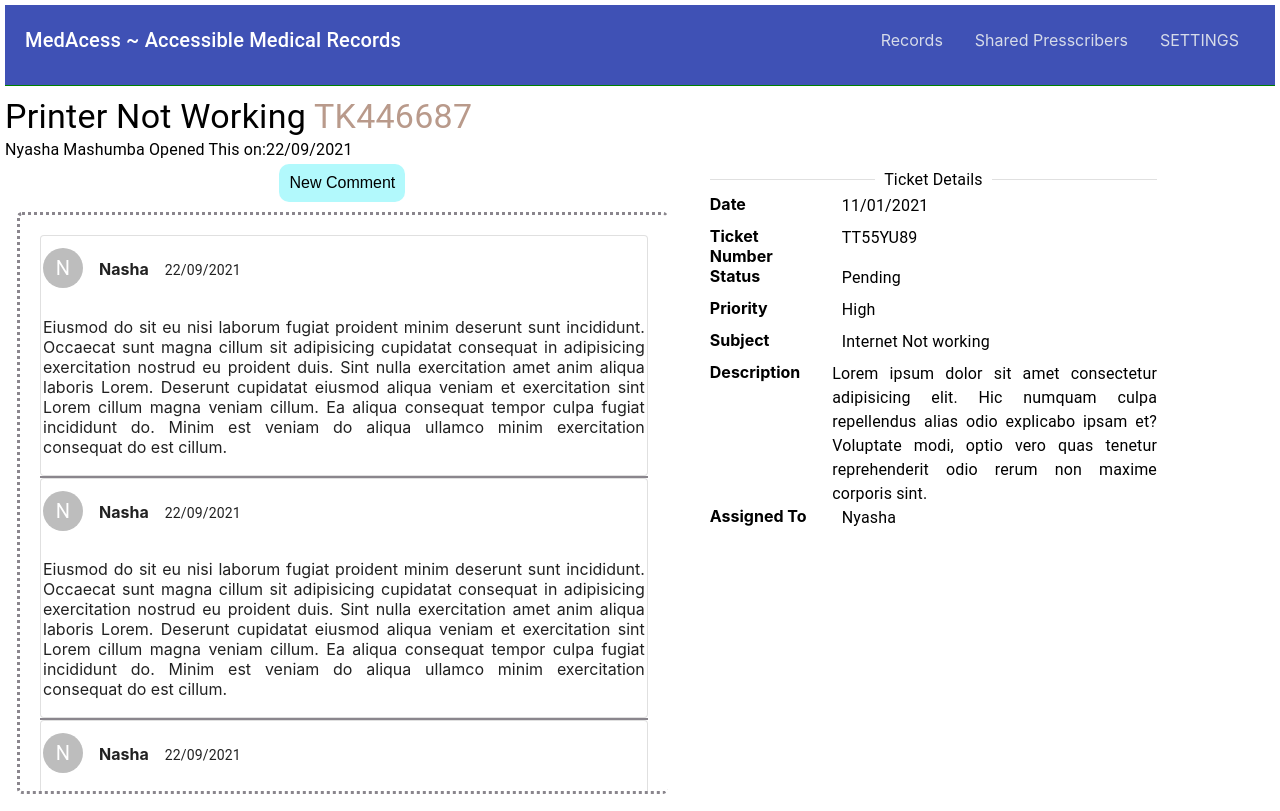
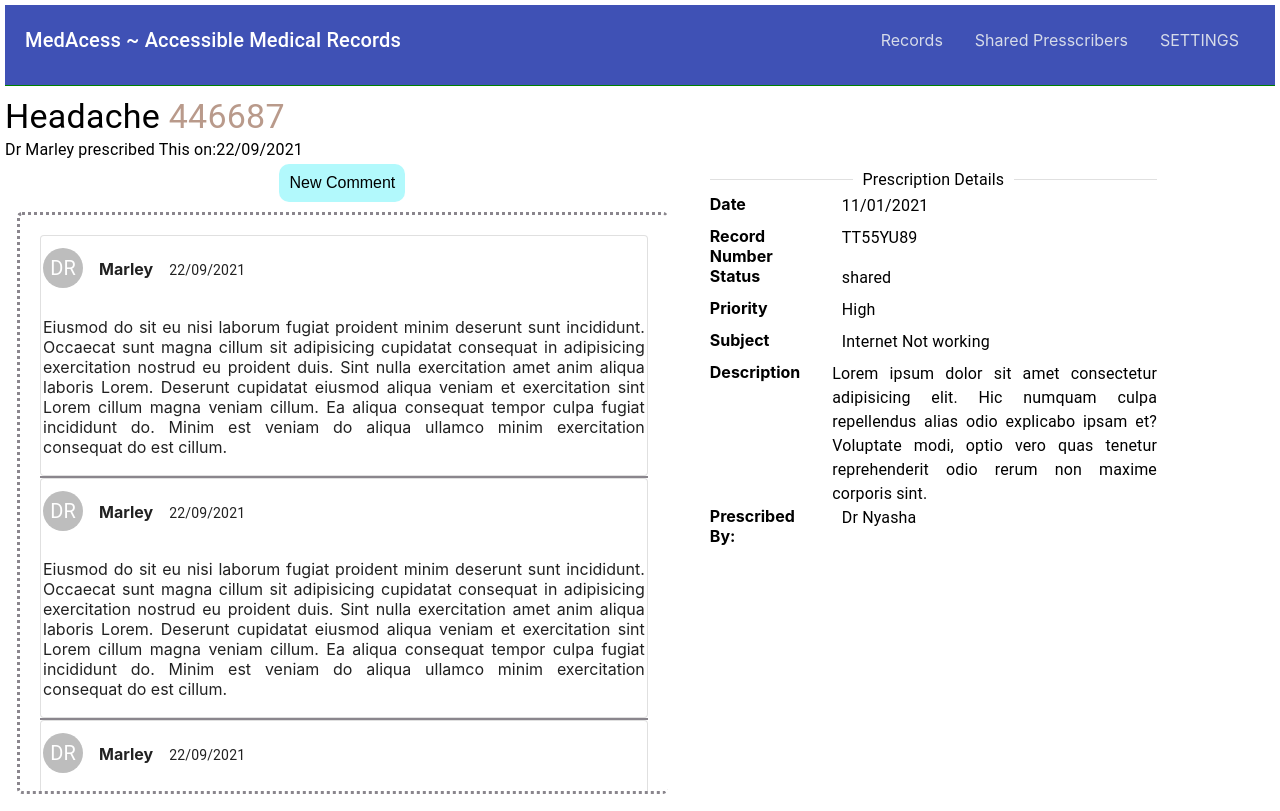
Before and after one commit to dzzirima/final_year_frontend, a React (Create React App) app: page /ticket/1 in a window 1280 px wide. Built offline with nearby package versions, Linux system fonts and the light colour scheme.

Commit message:
worked with prescription details

```diff
--- a/src/components/TicketDetails/TicketDetails.jsx
+++ b/src/components/TicketDetails/TicketDetails.jsx
@@ -42,11 +42,11 @@ const TicketDetails = () => {
       <div className="ticketTitle">
         <Typography variant="h4">
 
-          Printer Not Working <span className="ticketNumber">TK446687</span>
+          Headache <span className="ticketNumber">446687</span>
         </Typography>
       </div>
       <div className="ticketCurrentStatus">
-        <Typography> Nyasha Mashumba Opened This on:22/09/2021 </Typography>
+        <Typography> Dr Marley prescribed  This on:22/09/2021 </Typography>
       </div>
 
       <div className="mainDetailConatiner">
@@ -76,7 +76,7 @@ const TicketDetails = () => {
         </div>
         <div className="rightContainer">
           <Divider>
-            <Typography variant="subtitle1"> Ticket Details</Typography>
+            <Typography variant="subtitle1"> Prescription  Details</Typography>
           </Divider>
           <div className="ticketItemContainer">
             <div className="ticketItemTitle">
@@ -86,7 +86,7 @@ const TicketDetails = () => {
           </div>
           <div className="ticketItemContainer">
             <div className="ticketItemTitle">
-              <Typography variant>Ticket Number</Typography>
+              <Typography variant>Record Number</Typography>
             </div>
             <Box sx={{ m: 2 }}></Box> <Typography>TT55YU89</Typography>
           </div>
@@ -94,7 +94,7 @@ const TicketDetails = () => {
             <div className="ticketItemTitle">
               <Typography variant>Status</Typography>
             </div>
-            <Box sx={{ m: 2 }}></Box> <Typography>Pending</Typography>
+            <Box sx={{ m: 2 }}></Box> <Typography>shared</Typography>
           </div>
           <div className="ticketItemContainer">
             <div className="ticketItemTitle">
@@ -125,9 +125,9 @@ const TicketDetails = () => {
           </div>
           <div className="ticketItemContainer">
             <div className="ticketItemTitle">
-              <Typography variant>Assigned To</Typography>
+              <Typography variant>Prescribed By:</Typography>
             </div>
-            <Box sx={{ m: 2 }}></Box> <Typography>Nyasha</Typography>
+            <Box sx={{ m: 2 }}></Box> <Typography> Dr Nyasha</Typography>
           </div>
         </div>
       </div>
--- a/src/components/TicketsComponents/components/Task.js
+++ b/src/components/TicketsComponents/components/Task.js
@@ -12,7 +12,7 @@ function Task({ task1, onTglStatus }) {
       <div className="taskMainContainer">
         <div>
           <div className = "taskTitleNameContainer">
-             <Avatar> N </Avatar>   <Box sx = {{ m:1}}/> <h4>{`Nasha`}</h4> <Box sx = {{ m:1}}/> <Typography variant = "body2"> 22/09/2021</Typography>
+             <Avatar> DR </Avatar>   <Box sx = {{ m:1}}/> <h4>{`Marley`}</h4> <Box sx = {{ m:1}}/> <Typography variant = "body2"> 22/09/2021</Typography>
              </div>
           <p>
             Eiusmod do sit eu nisi laborum fugiat proident minim deserunt sunt incididunt. Occaecat
```
